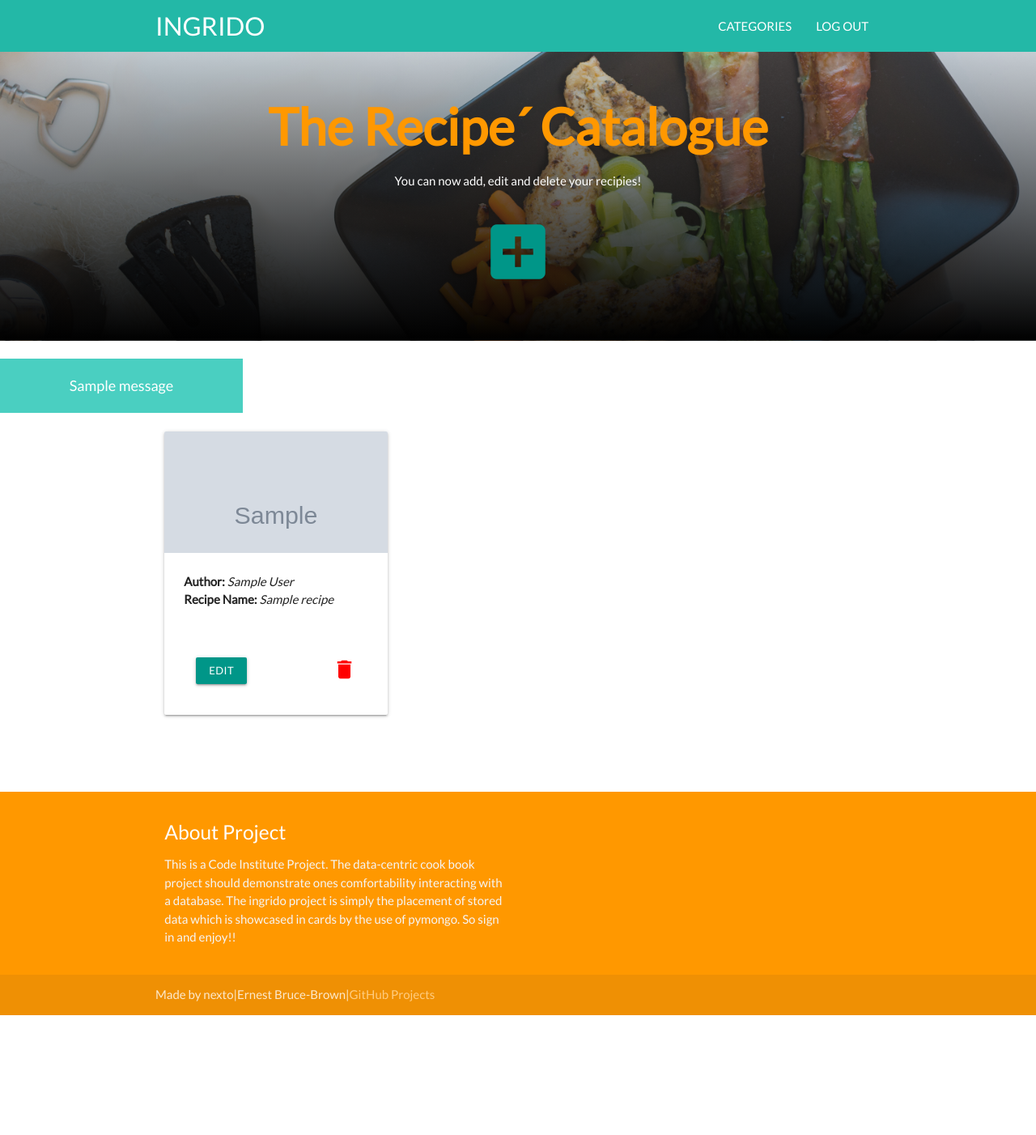
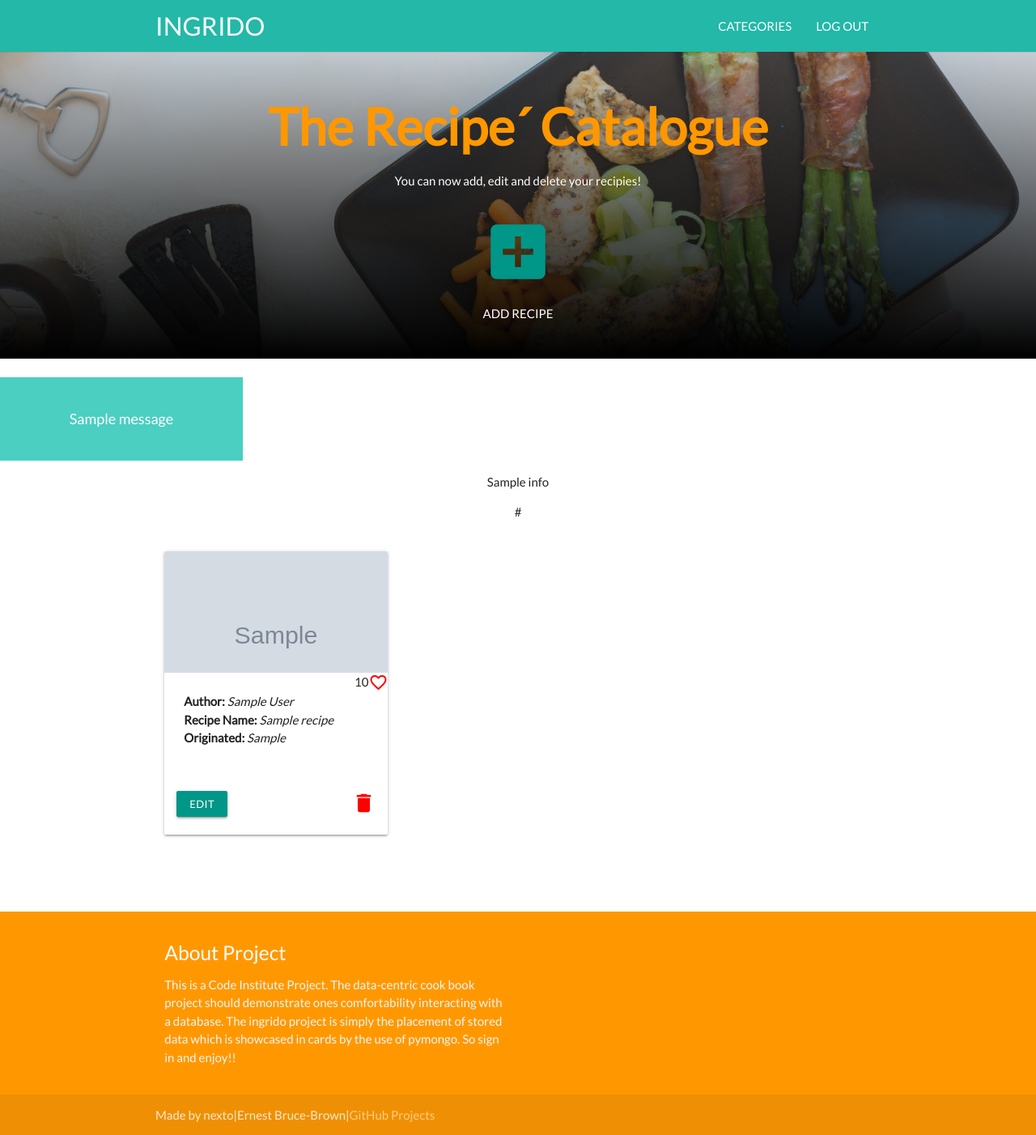
Before and after one commit to nexto123/data-centric-cook-book, a Flask app: template templates/list_recipes.html in a window 1280 px wide. Shown: the whole page at 81% size. Before the commit the page ends 1254 px from the top, so only its background shows below. Run offline with Flask 2, Linux system fonts and the light colour scheme; the visitor is signed in with stand-in values (Sample User, id 1); the template is opened without the code that fills it: most values are stand-ins (such as "Sample title", 1, 10 or a date in 2020); one stand-in notice (Sample message) is shown; some libraries are stand-ins or nearby versions.

Commit message:
updated pagination links on list_recipes

```diff
--- a/templates/list_recipes.html
+++ b/templates/list_recipes.html
@@ -16,7 +16,11 @@
     {% endif%}
       </div>
       <div class="row center">
-        <a href="{{ url_for("add_recipe") }}" id="download-button" class="waves-effect waves-light"><i class="material-icons add_recipe waves-effect waves-light">add_box</i></a>
+        <a href="{{ url_for("add_recipe") }}" id="download-button" class="waves-effect waves-light">
+            <i class="material-icons add_recipe waves-effect waves-light">add_box</i></a>
+     </div>
+      <div class="center">
+       <span style="font-size: 100%; color: white;">ADD RECIPE</span>
       </div>
      <br><br>
     </div>
@@ -30,50 +34,52 @@
                 </div>
                 {% else %}
                 <div class="messages alert center alert-success" role="alert">
-             {{ message }}
+             <p>{{ message }}</p>
             </div>
            {% endif %}
          {% endfor %}
         {% endwith %}
 </section>
-
+<div class="pagination center">
+    <p>{{ pagination.info }}</p>
+    <p>{{ pagination.links }}</p>
+</div>
 <div class="container">
     <div class="section">
 <!----- Card Section  ----->
       <div class="row">
     {% for recipe in recipes %}
         <div class="col s12 m4">
-            <div class="card card-box">
+            <div class="card card-box hoverable">
              <div class="card-image front-card-image waves-effect waves-block waves-light">
-              <img class="activator" src="{{ recipe.photo_url  }}">
+              <img class="activator" src="{{recipe.photo_url}}">
                 </div>
+                <a href="{{ url_for('likes', page=page,recipe_id=recipe._id) }}"
+                class="floating right"><i class="material-icons likes">favorite_border</i></a><span class="right">{{recipe.likes}}</span>
              <div class="card-content">
              <p><strong>Author:  </strong><em>{{ recipe.recipe_author }}</em></p>
              <p><strong>Recipe Name:  </strong> <em>{{ recipe.recipe_name }}</em></p>
-            <span class="card-title cade activator grey-text text-darken-4"></span>
-            <div class="center">
-          </div>
-          <br>
+             <p><strong>Originated:  </strong> <em>{{ recipe.country_of_origin }}</em></p>
+             </div>
+             <!--A simple templating to give users crude access only when they are logged in. -->
           {% if session.username == session.None %}
-           <a href="{{url_for('edit_recipe',recipe_id=recipe._id)}}" class="waves-effect waves-light btn-small blue lighten-2 edit-button" disabled >Edit</a>
-          <a  href="{{url_for('delete_recipe',recipe_id=recipe._id)}}" class="btn-floating waves-effect waves-light right lighten-2  disabled delete-button"><i class="material-icons delete ">delete</i></a>
+           <a href="{{url_for('edit_recipe', page=page, recipe_id=recipe._id)}}" class="waves-effect waves-light btn-small blue lighten-2 edit-button" disabled >Edit</a>
+           <a  href="{{url_for('delete_recipe', page=page, recipe_id=recipe._id)}}" class="btn-floating waves-effect waves-light right lighten-2  disabled delete-button"><i class="material-icons delete ">delete</i></a>
 
     {% else %}
-    <a href="{{url_for('edit_recipe',recipe_id=recipe._id)}}" class="waves-effect waves-light btn-small  edit-button" style="background-color: #009688;">Edit</a>
-          <a  href="{{url_for('delete_recipe',recipe_id=recipe._id)}}" class="waves-effect waves-light right lighten-2 delete-button"><i class="material-icons delete">delete</i></a>
-
-    <h5 style="font-eight: 200; font-size: 100%; color: #fff;">You now have full access!</h5>
+          <a href="{{url_for('edit_recipe', page=page, recipe_id=recipe._id)}}" class="waves-effect waves-light btn-small  edit-button" style="background-color: #009688;">Edit</a>
+          <a href="{{url_for('delete_recipe', page=page, recipe_id=recipe._id)}}" class="waves-effect waves-light right lighten-2 delete-button"><i class="material-icons delete">delete</i></a>
       {% endif%}
-         </div>
-        <div class="card-reveal">
-      <span class="card-title grey-text text-darken-4 ingredient-text"><i class="material-icons right close">close</i></span>
+         <div class="card-reveal">
+       <span class="card-title grey-text text-darken-4 ingredient-text"><i class="material-icons right close">close</i></span>
       <p>{{recipe.recipe_ingredients}}</p>
     </div>
   </div>
 </div>
 {% endfor %}
 </div>
-    </div>
+</div>
+</div>
      <br><br>
         </div>
 {% endblock %}
```
